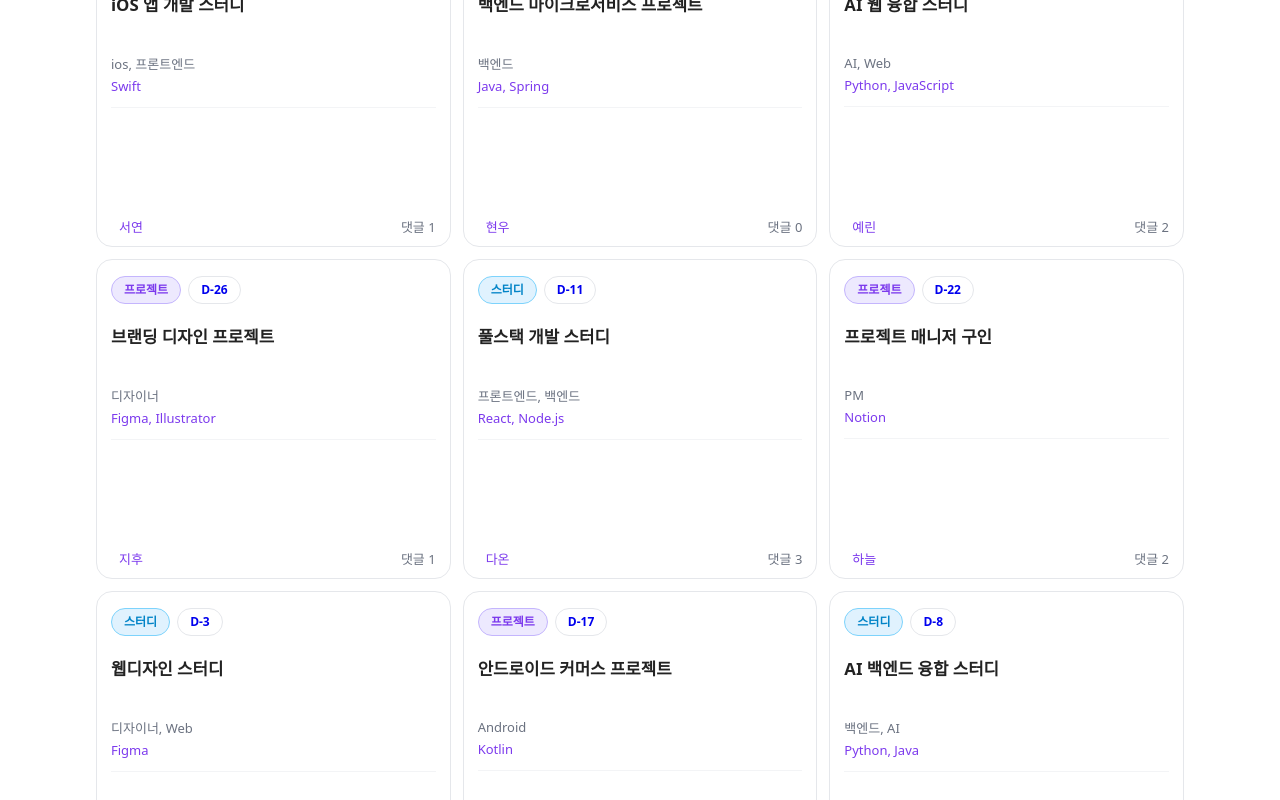
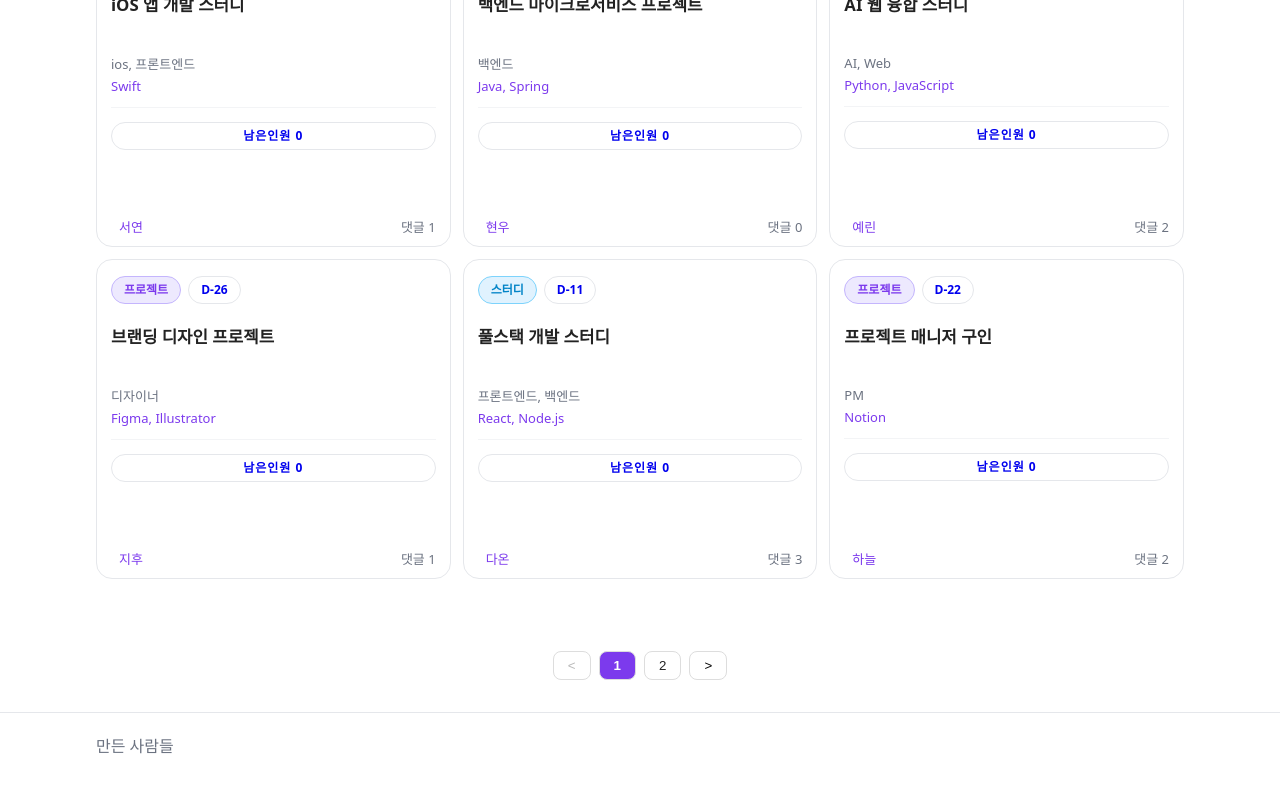
Before and after one commit to LG-CNS-MINI-PROJECT-TEAM4/studify-fe, a React (Create React App) app: page / in a window 1280 px wide. Shown: the part 1700-2500 px from the top of the page. After the commit the page ends 2477 px from the top, so only its background shows below. Built offline with nearby package versions, Linux system fonts and the light colour scheme.

Commit message:
이것저것 추가2

```diff
--- a/src/components/PostCard.jsx
+++ b/src/components/PostCard.jsx
@@ -26,7 +26,9 @@ export default function PostCard({ e, commentCount }) {
         {e.language}
       </div>
 
-        <hr className="card-divider" />
+
+  <hr className="card-divider" />
+  <span className="badge card-badge-status">남은인원 {e.remain ?? 0}</span>
 
       <div className="card-foot">
         <span className="card-writer">{e.author}</span>
--- a/src/pages/Home.jsx
+++ b/src/pages/Home.jsx
@@ -47,6 +47,19 @@ export default function Home() {
     }));
   };
 
+  // 페이지네이션 관련 상태
+  const PAGE_SIZE = 15;
+  const [page, setPage] = useState(1);
+  const totalPages = Math.ceil(filtered.length / PAGE_SIZE);
+  const pagedPosts = filtered.slice((page - 1) * PAGE_SIZE, page * PAGE_SIZE);
+
+  // 페이지 이동 함수
+  const goPage = (p) => {
+    if (p < 1 || p > totalPages) return;
+    setPage(p);
+    window.scrollTo({ top: 0, behavior: "smooth" });
+  };
+
   return (
     <div className="app">
       <Navbar />
@@ -61,7 +74,6 @@ export default function Home() {
         TYPES={TYPES}
         POSITIONS={POSITIONS}
       />
-
 
       <main className="container">
         <div className="list-head">
@@ -79,7 +91,7 @@ export default function Home() {
         />
 
         <div className="grid">
-          {filtered.map((e) => (
+          {pagedPosts.map((e) => (
             <PostCard
               key={e.id}
               e={e}
@@ -87,6 +99,31 @@ export default function Home() {
             />
           ))}
         </div>
+
+        {/* 페이지네이션 */}
+        {totalPages > 1 && (
+          <div style={{ display: 'flex', justifyContent: 'center', gap: 8, margin: '32px 0' }}>
+            <button onClick={() => goPage(page - 1)} disabled={page === 1} style={{ padding: '6px 14px', borderRadius: 8, border: '1px solid #ddd', background: '#fff', cursor: page === 1 ? 'not-allowed' : 'pointer' }}>&lt;</button>
+            {Array.from({ length: totalPages }, (_, i) => (
+              <button
+                key={i + 1}
+                onClick={() => goPage(i + 1)}
+                style={{
+                  padding: '6px 14px',
+                  borderRadius: 8,
+                  border: '1px solid #ddd',
+                  background: page === i + 1 ? '#7c3aed' : '#fff',
+                  color: page === i + 1 ? '#fff' : '#222',
+                  fontWeight: page === i + 1 ? 700 : 500,
+                  cursor: 'pointer',
+                }}
+              >
+                {i + 1}
+              </button>
+            ))}
+            <button onClick={() => goPage(page + 1)} disabled={page === totalPages} style={{ padding: '6px 14px', borderRadius: 8, border: '1px solid #ddd', background: '#fff', cursor: page === totalPages ? 'not-allowed' : 'pointer' }}>&gt;</button>
+          </div>
+        )}
       </main>
 
       <footer className="footer">
--- a/src/pages/PostDetail.jsx
+++ b/src/pages/PostDetail.jsx
@@ -98,7 +98,7 @@ export default function PostDetail({ commentCounts, onCommentAdd }) {
           </h3>
           <form className="post-detail-comment-form" onSubmit={handleSubmit}>
             <div className="post-detail-comment-user">
-              <img src="/icon-user-hand.png" alt="user" className="post-detail-comment-icon" />
+              <img src="/icon-user.png" alt="user" className="post-detail-comment-icon" />
             </div>
             <textarea
               className="post-detail-comment-input"
--- a/src/styles/PostCard.css
+++ b/src/styles/PostCard.css
@@ -1,3 +1,11 @@
+.card-badge-status {
+  margin: 10px 0 0 0;
+  font-size: 1.25rem;
+  font-weight: 800;
+  letter-spacing: 1px;
+  height: 38px;
+  line-height: 38px;
+}
 .card{
   display: flex;
   flex-direction: column;
@@ -134,7 +142,7 @@
 .card-divider {
   border: none;
   border-top: 1px solid #f3f4f6;
-  margin: 12px 0 0 0;
+  margin: 12px 0 14px 0;
 }
 
 .card-lang {
--- a/src/styles/PostDetail.css
+++ b/src/styles/PostDetail.css
@@ -38,7 +38,7 @@
 
 .post-detail-header {
   display: grid;
-  grid-template-columns: 1fr 2fr 1fr;
+  grid-template-columns: 1fr 5fr 1fr;
   align-items: center;
   margin-bottom: 32px;
   text-align: center;
```
Also changed, not shown: public/icon-user.png (added).
